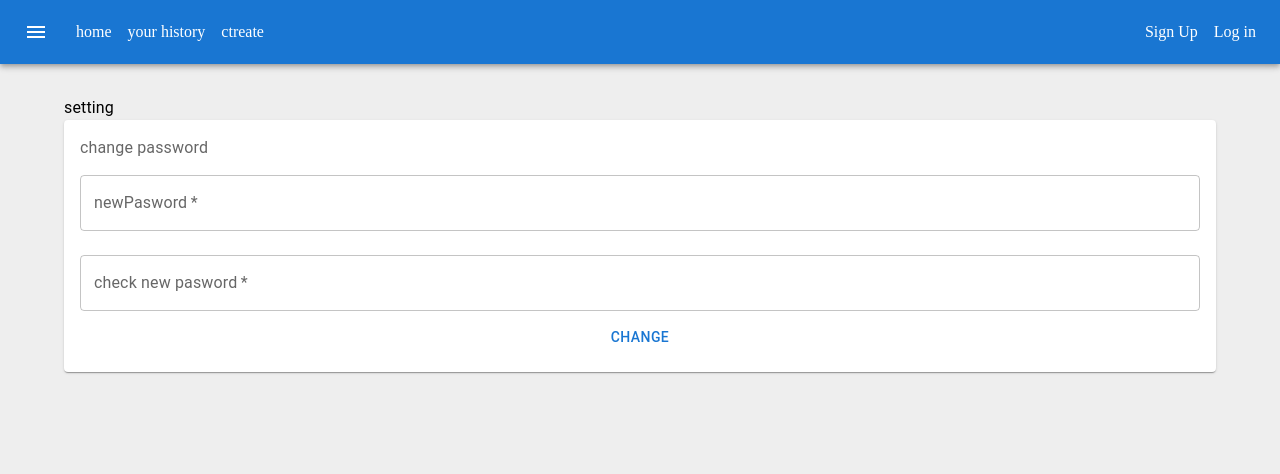
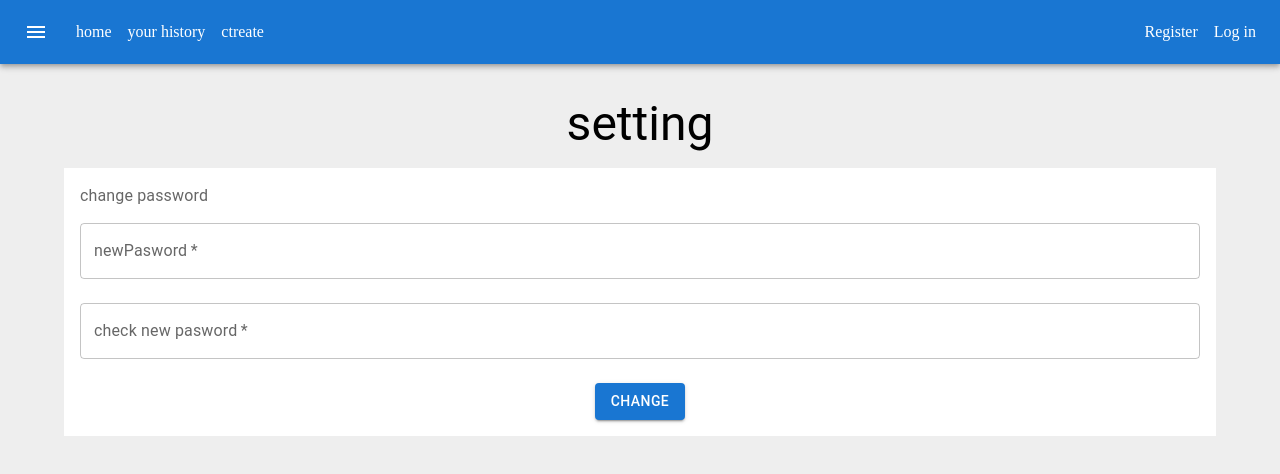
Before and after one commit to Mohammed-Almuziny/project2-frontend, a React (Create React App) app: page /Setting in a window 1280 px wide. Shown: the top 474 px of the page. Built offline with nearby package versions, Linux system fonts and the light colour scheme.

Commit message:
change sgin up to register

```diff
--- a/src/App.js
+++ b/src/App.js
@@ -7,7 +7,7 @@ import { History } from "../src/components/History";
 import { Create } from "./components/Create";
 import { CreateQuiz } from "./components/CreateQuiz";
 import { Quiz } from "./components/Quiz";
-import { SignUp } from "./components/SignUp";
+import { Register } from "./components/Register";
 import { LogIn } from "./components/LogIn";
 import { Setting } from "./components/Setting";
 import "./app.css";
@@ -25,7 +25,7 @@ function App() {
         <Route exact path="/history" element={<History />} />
         <Route exact path="/create" element={<Create user={user} />} />
         <Route exact path="/create/quiz" element={<CreateQuiz />} />
-        <Route exact path="/SignUp" element={<SignUp />} />
+        <Route exact path="/register" element={<Register />} />
         <Route
           exact
           path="/LogIn"
--- a/src/components/Create/index.jsx
+++ b/src/components/Create/index.jsx
@@ -44,7 +44,7 @@ export const Create = ({ user }) => {
           create new quize +
         </Link>
       </Typography>
-      <Typography align="center" variant="h2" sx={{ mb: 2 }}>
+      <Typography align="center" variant="h3" sx={{ mb: 2 }}>
         your Quiz
       </Typography>
       <Grid container spacing={2}>
--- a/src/components/Header/index.js
+++ b/src/components/Header/index.js
@@ -34,8 +34,8 @@ const IsLogIn = ({ user, setUser }) => {
     </>
   ) : (
     <>
-      <Link color="inherit" underline="none" href="/signUp" ml={2}>
-        Sign Up
+      <Link color="inherit" underline="none" href="/register" ml={2}>
+        Register
       </Link>
 
       <Link color="inherit" underline="none" href="/logIn" ml={2}>
--- a/src/components/LogIn/index.js
+++ b/src/components/LogIn/index.js
@@ -1,8 +1,7 @@
 import React from "react";
 import { useNavigate } from "react-router-dom";
-import { Container, Box, FormGroup, TextField, Button } from "@mui/material";
+import { Container, Box,FormGroup, TextField, Button } from "@mui/material";
 import axios from "axios";
-import "./style.css";
 
 export const LogIn = ({ setUser }) => {
   const navigate = useNavigate();
@@ -15,7 +14,7 @@ export const LogIn = ({ setUser }) => {
     let notErr = true;
 
     let res = await axios
-      .get(`http://localhost:5000/users/${userNameOrEmail}/${password}`)
+      .get(`http://localhost:5000/users/login/${userNameOrEmail}/${password}`)
       .catch((err) => {
         if (err) {
           alert(err.response.data);
@@ -33,6 +32,7 @@ export const LogIn = ({ setUser }) => {
   return (
     <Container maxWidth="md">
       <Box sx={{ bgcolor: "background.paper", p: 2 }}>
+
         <form onSubmit={handleSubmit}>
         <FormGroup>
           <TextField
--- a/src/components/LogIn/style.css
+++ /dev/null
@@ -1,4 +0,0 @@
-.fromCard{
-  width: 80%;
-  margin: auto;
-}
--- a/src/components/SignUp/index.js
+++ b/src/components/Register/index.js
@@ -2,9 +2,8 @@ import React from "react";
 import { useNavigate } from "react-router-dom";
 import { Container, Box, FormGroup, TextField, Button } from "@mui/material";
 import axios from "axios";
-import "./style.css";
 
-export const SignUp = () => {
+export const Register = () => {
   const navigate = useNavigate();
 
   const handleSubmit = (e) => {
--- a/src/components/Setting/index.jsx
+++ b/src/components/Setting/index.jsx
@@ -28,10 +28,11 @@ export const Setting = ({ user }) => {
 
   return (
     <Container>
-      <Typography> setting</Typography>
+      <Typography variant="h3" align="center" sx={{ mb: 2 }}>
+        setting
+      </Typography>
       <form onSubmit={handelDelete}>
-        <Paper>
-          <Box p={2}>
+        <Box sx={{ bgcolor: "background.paper", p: 2, mb: 2 }}>
           <FormGroup>
             <FormControl>
               <FormLabel>change password</FormLabel>
@@ -43,10 +44,7 @@ export const Setting = ({ user }) => {
                 placeholder="new pasword"
                 margin="normal"
                 required
-                >
-                  {" "}
-                  new password
-                </TextField>
+              />
 
               <TextField
                 fullWidth
@@ -56,15 +54,16 @@ export const Setting = ({ user }) => {
                 placeholder="ckeck new pasword"
                 margin="normal"
                 required
-                >
-                  {" "}
-                  new password
-                </TextField>
-                <Button type="submit"> change</Button>
+              />
             </FormControl>
           </FormGroup>
+
+          <Typography align="center" sx={{ mt: 2 }}>
+            <Button color="primary" variant="contained" type="submit">
+              change
+            </Button>
+          </Typography>
         </Box>
-        </Paper>
       </form>
     </Container>
   );
--- a/src/components/SignUp/style.css
+++ /dev/null
@@ -1,4 +0,0 @@
-.fromCard{
-  width: 80%;
-  margin: auto;
-}
```
Lines whose indentation alone changed are shown as unchanged.
